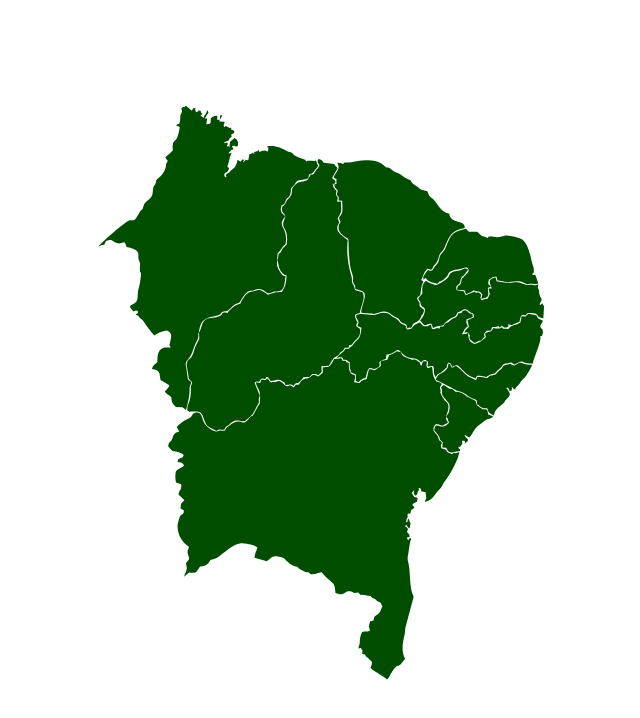
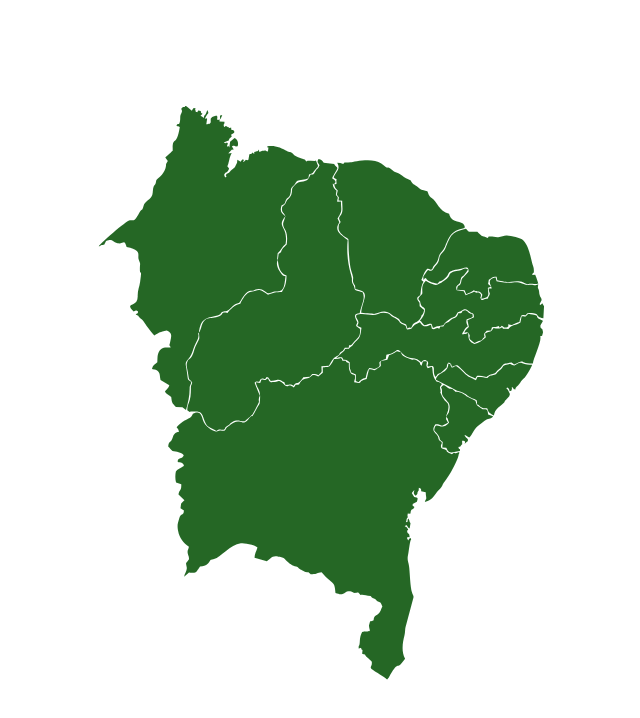
Before and after one commit to tayronesgalvao/medeirosgalvao, a website: page index.html in a window 1280 px wide. Shown: the whole page, without its empty margins (311-951 px from the left). Drawn offline with Linux system fonts and the light colour scheme.

Commit message:
Update index.html

```diff
--- a/index.html
+++ b/index.html
@@ -25,6 +25,7 @@
       justify-content: center;
       align-items: center;
       pointer-events: none;
+      opacity: 0.85; /* Transparência aplicada */
     }
 
     #svg-container svg {
```
